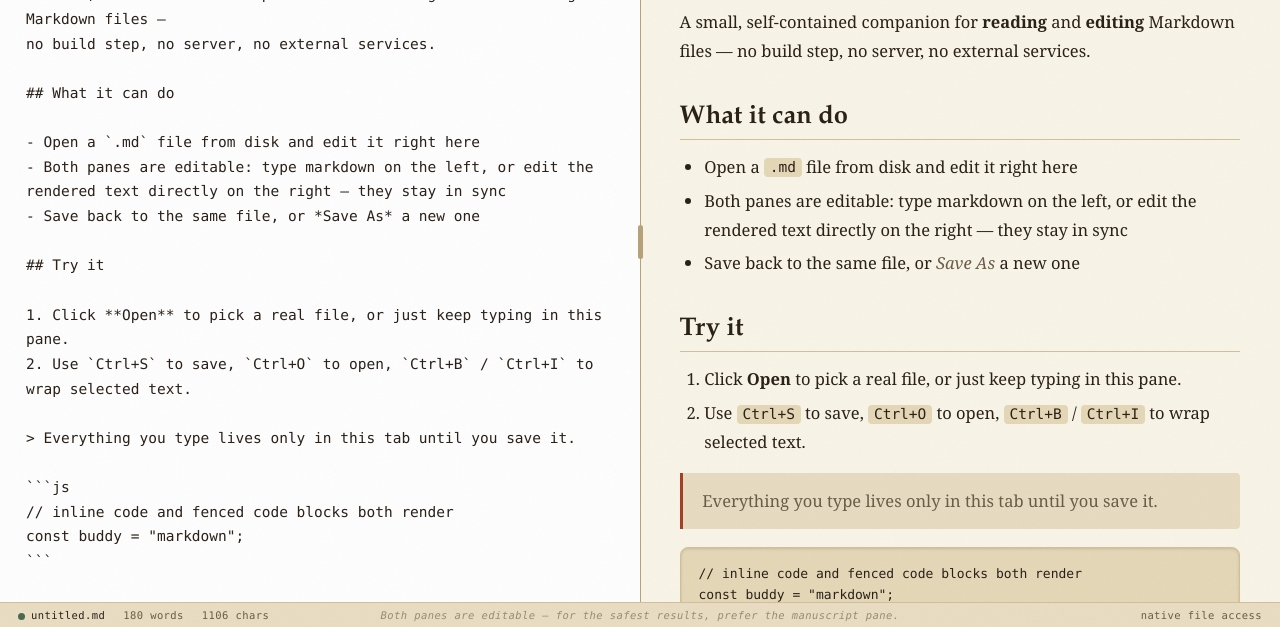
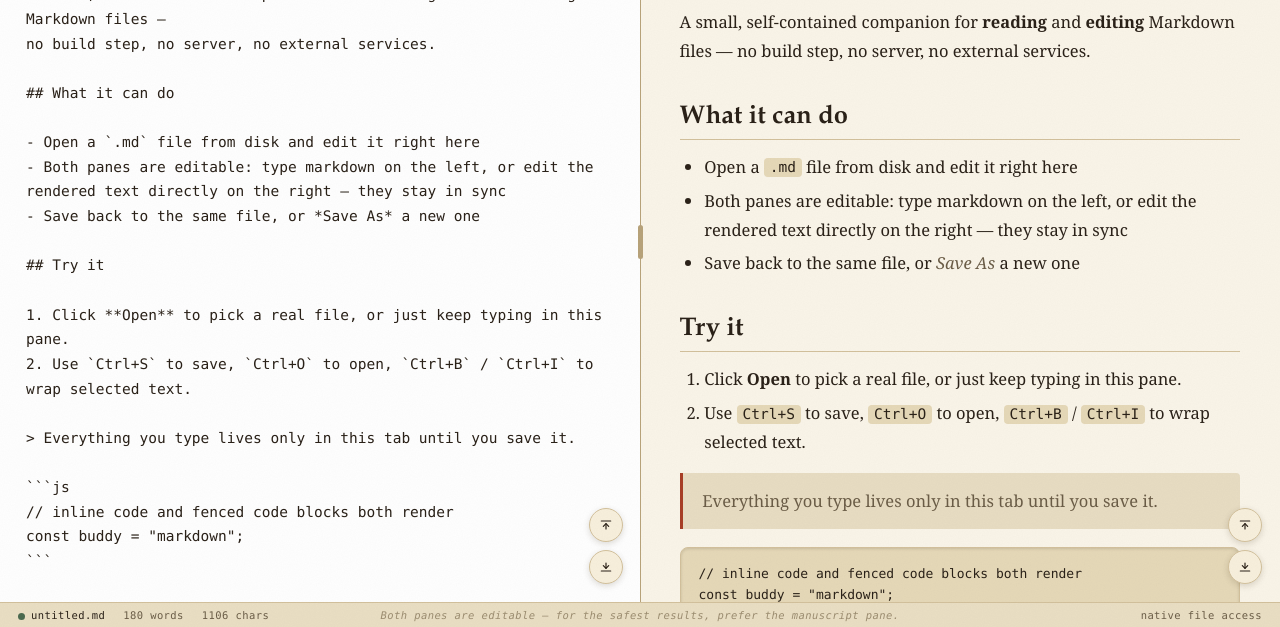
Before and after one commit to chojema/ChojemaMDbuddy, a plain HTML site: page index.html in a window 1280 px wide. Shown: the part 173-800 px from the top of the page. Drawn offline with Linux system fonts and the light colour scheme.

Commit message:
Implement scroll-to-top/bottom buttons in editor
Added floating buttons for scrolling to top and bottom in both editor and preview panes.

```diff
--- a/index.html
+++ b/index.html
@@ -199,6 +199,7 @@
     min-width: 0;
     min-height: 0;
     overflow: hidden;
+    position: relative;
   }
   .pane-head {
     font-family: var(--font-mono);
@@ -252,6 +253,32 @@
     border-radius: 3px;
     background: var(--rule-strong);
   }
+
+  .scroll-fab {
+    position: absolute;
+    right: 18px;
+    bottom: 18px;
+    z-index: 5;
+    display: flex;
+    flex-direction: column;
+    gap: 8px;
+  }
+  .scroll-fab button {
+    width: 34px;
+    height: 34px;
+    padding: 0;
+    border-radius: 50%;
+    border: 1px solid var(--rule);
+    background: var(--key-top);
+    color: var(--ink);
+    display: flex;
+    align-items: center;
+    justify-content: center;
+    cursor: pointer;
+    box-shadow: 0 2px 6px var(--shadow-1);
+  }
+  .scroll-fab button:hover { color: var(--accent); border-color: var(--accent); }
+  .scroll-fab button svg { width: 16px; height: 16px; }
 
   #preview {
     flex: 1;
@@ -421,11 +448,27 @@
     <textarea id="editor" spellcheck="false" placeholder="# Start writing…
 
 Open a .md file, or just type here."></textarea>
+    <div class="scroll-fab">
+      <button type="button" id="editorScrollTop" title="Scroll to top">
+        <svg viewBox="0 0 24 24" fill="none" stroke="currentColor" stroke-width="1.8" stroke-linecap="round" stroke-linejoin="round"><path d="M5 6h14"/><path d="M8 14l4-4 4 4"/><path d="M12 10v8"/></svg>
+      </button>
+      <button type="button" id="editorScrollBottom" title="Scroll to bottom">
+        <svg viewBox="0 0 24 24" fill="none" stroke="currentColor" stroke-width="1.8" stroke-linecap="round" stroke-linejoin="round"><path d="M5 18h14"/><path d="M8 10l4 4 4-4"/><path d="M12 14V6"/></svg>
+      </button>
+    </div>
   </div>
   <div class="divider" id="divider"><div class="grip"></div></div>
   <div class="pane" id="previewPane">
     <div class="pane-head">Rendered</div>
     <div id="preview"><div class="page" id="previewPage" contenteditable="true" spellcheck="false" data-placeholder="Nothing to read yet — start writing in the manuscript pane, or type directly here."></div></div>
+    <div class="scroll-fab">
+      <button type="button" id="previewScrollTop" title="Scroll to top">
+        <svg viewBox="0 0 24 24" fill="none" stroke="currentColor" stroke-width="1.8" stroke-linecap="round" stroke-linejoin="round"><path d="M5 6h14"/><path d="M8 14l4-4 4 4"/><path d="M12 10v8"/></svg>
+      </button>
+      <button type="button" id="previewScrollBottom" title="Scroll to bottom">
+        <svg viewBox="0 0 24 24" fill="none" stroke="currentColor" stroke-width="1.8" stroke-linecap="round" stroke-linejoin="round"><path d="M5 18h14"/><path d="M8 10l4 4 4-4"/><path d="M12 14V6"/></svg>
+      </button>
+    </div>
   </div>
 </div>
 
@@ -1019,6 +1062,17 @@ Quadratic formula: **x = (−b ± √(b² − 4ac)) / 2a**
     }
   });
 
+  /* ---------------- Floating scroll-to-top/bottom buttons (per pane) ---------------- */
+
+  function scrollToTop(el) { el.scrollTo({ top: 0, behavior: "smooth" }); }
+  function scrollToBottom(el) { el.scrollTo({ top: el.scrollHeight, behavior: "smooth" }); }
+
+  const previewScroller = document.getElementById("preview");
+  document.getElementById("editorScrollTop").addEventListener("click", () => scrollToTop(editor));
+  document.getElementById("editorScrollBottom").addEventListener("click", () => scrollToBottom(editor));
+  document.getElementById("previewScrollTop").addEventListener("click", () => scrollToTop(previewScroller));
+  document.getElementById("previewScrollBottom").addEventListener("click", () => scrollToBottom(previewScroller));
+
   /* ---------------- Split layout (always on: manuscript left, rendered right) ---------------- */
 
   const stage = document.getElementById("stage");
```
